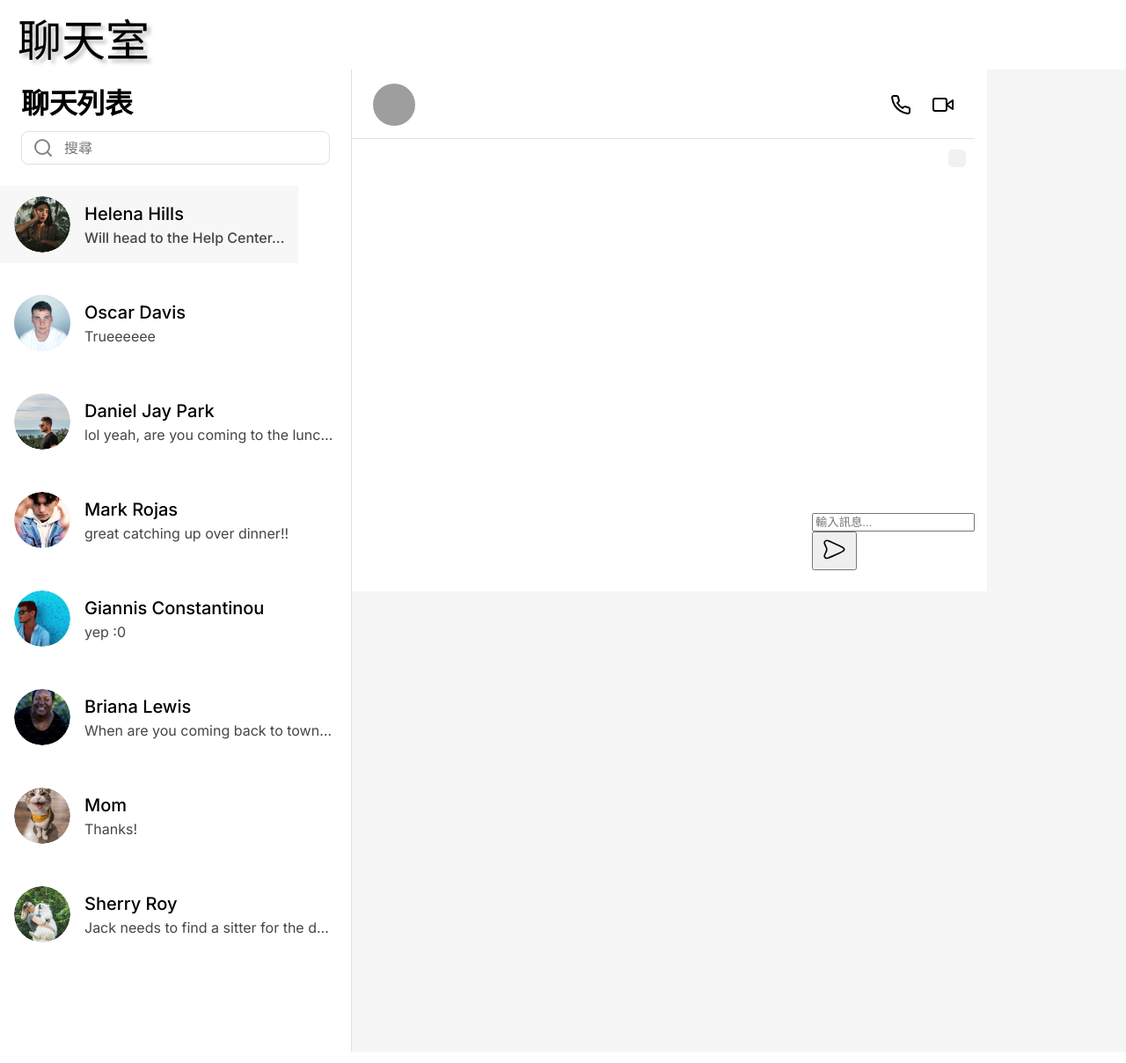
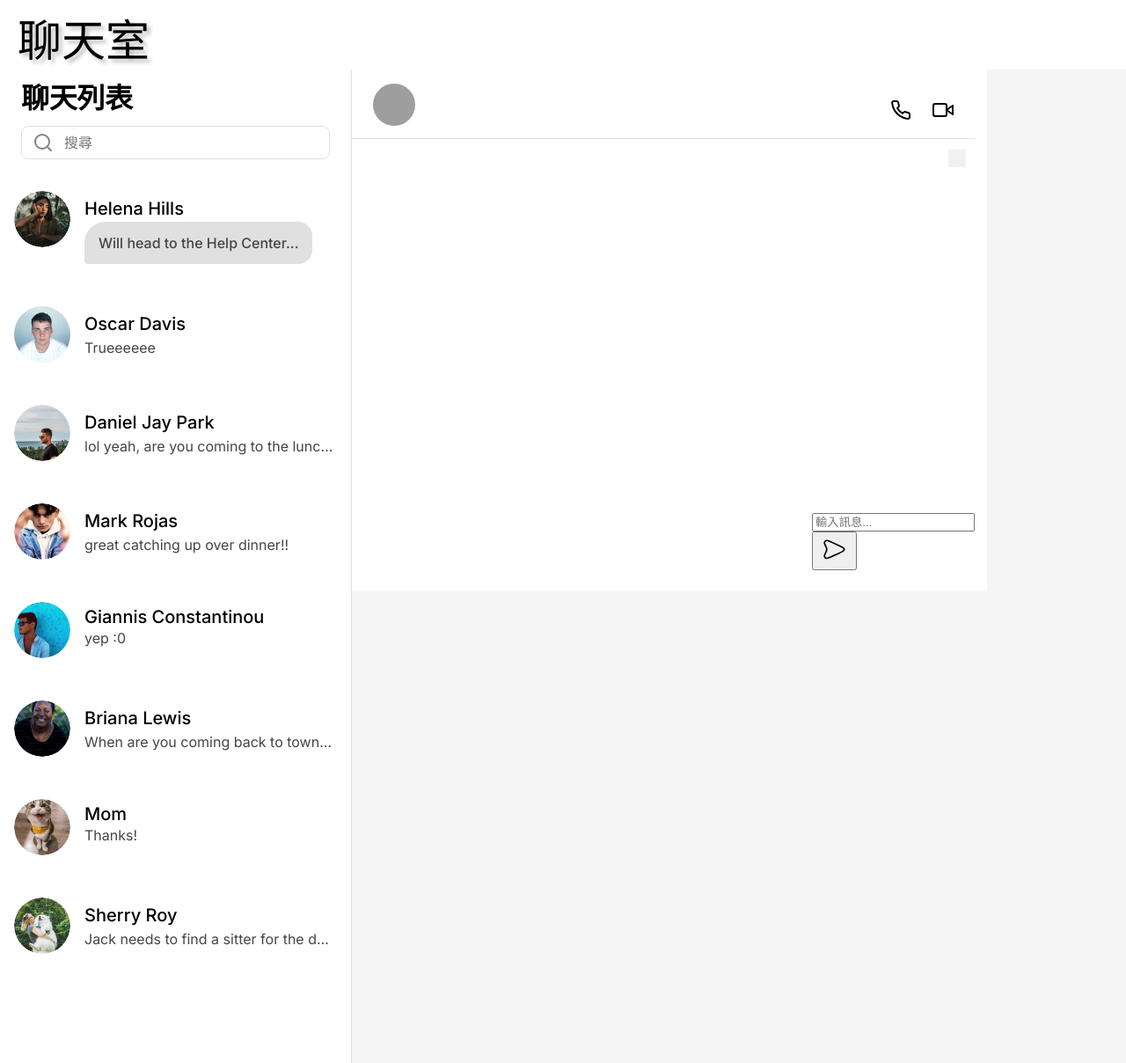
Before and after one commit to 74Julian74/MBTI_Chat, a Flask app: template templates/chat-room.html in a window 1280 px wide. Shown: the whole page at 88% size. Run offline with Flask 3, Linux system fonts and the light colour scheme; the template is opened without the code that fills it, so the values that code supplies are empty; some libraries are stand-ins or nearby versions; grey boxes are pictures that could not be loaded.

Commit message:
Add files via upload

```diff
--- a/static/css/chat-room.css
+++ b/static/css/chat-room.css
@@ -148,16 +148,10 @@
   justify-content: flex-start;
   padding: 0 40px;
 }
-.div17,
-.helena {
+.div17 {
   align-self: stretch;
   position: relative;
   line-height: 150%;
-}
-.helena {
-  font-weight: 500;
-}
-.div17 {
   font-size: var(--presets-body2-size);
   color: var(--color-darkslategray-100);
   overflow: hidden;
@@ -297,10 +291,6 @@
   line-height: 150%;
   font-weight: 500;
 }
-.helena-hills {
-  display: inline-block;
-  min-width: 113px;
-}
 .will-head-to {
   align-self: stretch;
   font-size: var(--presets-body2-size);
@@ -309,7 +299,14 @@
   text-overflow: ellipsis;
   white-space: nowrap;
 }
-.text {
+.text,
+.text1,
+.text2,
+.text3,
+.text4,
+.text5,
+.text6,
+.text7{
   align-self: stretch;
   flex-direction: column;
 }
@@ -327,13 +324,20 @@
   box-sizing: border-box;
   min-width: 187px;
 }
-.conversation {
-  display: flex;
+.conversation,
+.conversation1,
+.conversation2,
+.conversation3,
+.conversation4,
+.conversation5,
+.conversation6,
+.conversation7{
+  align-self: stretch;
+  border-radius: var(--br-5xs);
   flex-direction: row;
   flex-wrap: wrap;
   padding: var(--padding-xs) var(--padding-base);
   gap: var(--gap-base);
-  background-color: var(--color-whitesmoke-200);
 }
 .avatar-child {
   height: 64px;
@@ -358,7 +362,14 @@
   position: relative;
   line-height: 150%;
 }
-.oscar-davis {
+.helena-hills,
+.oscar-davis,
+.daniel-jay-park,
+.mark-rojas,
+.giannis-constantinou,
+.briana-lewis,
+.mom,
+.sherry-roy{
   font-weight: 500;
   display: inline-block;
   min-width: 115px;
@@ -462,11 +446,6 @@
   position: relative;
   line-height: 150%;
 }
-.mark-rojas {
-  font-weight: 500;
-  display: inline-block;
-  min-width: 106px;
-}
 .great-catching-up {
   align-self: stretch;
   font-size: var(--presets-body2-size);
@@ -509,11 +476,6 @@
   overflow: hidden;
   flex-shrink: 0;
   object-fit: contain;
-}
-.giannis-constantinou {
-  position: relative;
-  line-height: 150%;
-  font-weight: 500;
 }
 .text4,
 .yep {
@@ -567,11 +518,6 @@
   position: relative;
   line-height: 150%;
 }
-.briana-lewis {
-  font-weight: 500;
-  display: inline-block;
-  min-width: 121px;
-}
 .when-are-you {
   align-self: stretch;
   font-size: var(--presets-body2-size);
@@ -614,13 +548,6 @@
   overflow: hidden;
   flex-shrink: 0;
   object-fit: contain;
-}
-.mom {
-  position: relative;
-  line-height: 150%;
-  font-weight: 500;
-  display: inline-block;
-  min-width: 48px;
 }
 .text6,
 .thanks {
@@ -674,11 +590,6 @@
   position: relative;
   line-height: 150%;
 }
-.sherry-roy {
-  font-weight: 500;
-  display: inline-block;
-  min-width: 105px;
-}
 .jack-needs-to {
   align-self: stretch;
   font-size: var(--presets-body2-size);
@@ -765,11 +665,6 @@
 .helena-hills1 {
   position: relative;
   line-height: 150%;
-}
-.helena-hills1 {
-  font-weight: 500;
-  display: inline-block;
-  min-width: 90px;
 }
 .div18 {
   align-self: stretch;
@@ -822,6 +717,8 @@
   box-sizing: border-box;
 }
 .chat-header {
+  display: flex;
+  align-items: center;
   align-self: stretch;
   background-color: var(--palette-white);
   border-bottom: 1px solid var(--color-gainsboro-100);
@@ -1055,7 +932,12 @@
   display: inline-block;
   min-width: 99px;
 }
-.i-think-i-get-it-wrapper {
+.simple-wrapper,
+.boom-wrapper,
+.hmmm-wrapper,
+.will-head-to,
+.i-think-i-get-it-wrapper,
+.you-just-edit-any-text-to-type-wrapper{
   cursor: pointer;
   border: 0;
   padding: var(--padding-xs) var(--padding-base);
@@ -1109,7 +979,7 @@
   gap: var(--gap-16xl);
   max-width: 100%;
   background-color: #f1f1f1; /* 背景颜色 */
-  border-radius: 5px; /* 圆角 */
+  border-radius: 0; /* 无圆角 */
   padding: 10px; /* 内边距 */
   margin-bottom: 10px; /* 消息之间的间距 */
 }
```
Also changed, not shown: other parts of static/css/chat-room.css (+32 -143 lines).
